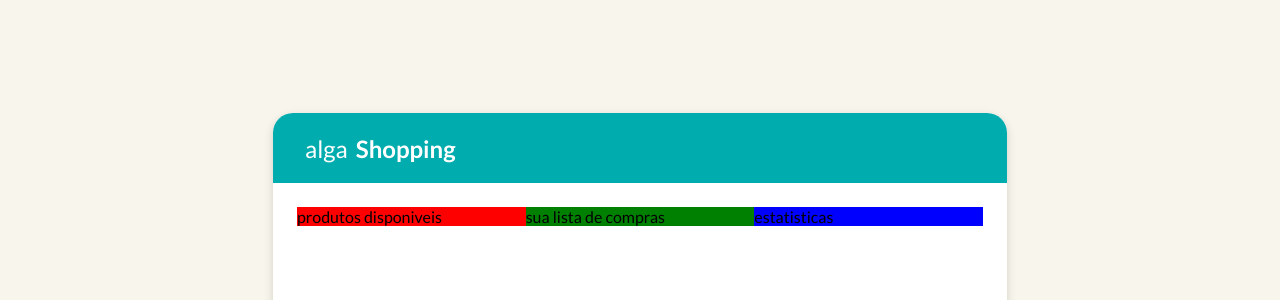
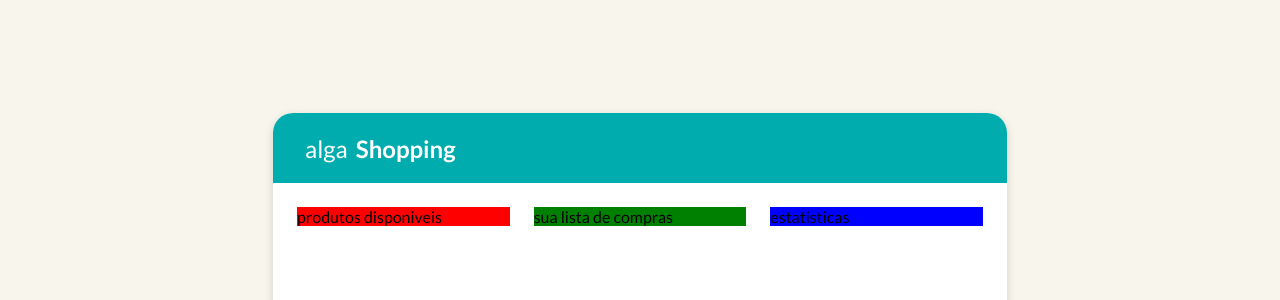
Before and after one commit to walfredo-almeida/algashopi, a React (Create React App) app: page / in a window 1280 px wide. Shown: the top 300 px of the page. Built offline with nearby package versions, Linux system fonts and the light colour scheme.

Commit message:
add base layout

```diff
--- a/src/components/AppContainer/AppContainer.styles.js
+++ b/src/components/AppContainer/AppContainer.styles.js
@@ -4,7 +4,7 @@ import styled from "styled-components";
 export const Wrapper = styled.main`
     display: grid;
     grid-template-columns: repeat(3, 1fr);
-    grid-column-gap: 0ch;
+    grid-column-gap: 24px;
 
     padding: 24px;
 
```
